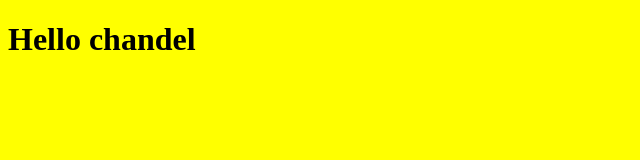
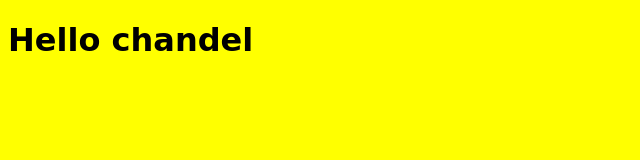
Before and after one commit to ChandelBuelna/cb_web.github.io, a plain HTML site: page index.html in a window 1280 px wide. Shown: the whole page, without its empty margins (0-640 px from the left). Drawn offline with Linux system fonts and the light colour scheme.

Commit message:
Update index.css

```diff
--- a/index.css
+++ b/index.css
@@ -1,3 +1,8 @@
 body{
     background-color: yellow;
+
 }
+h1{
+    font-family: cursive;
+    font-size: xx-large;
+}
```
